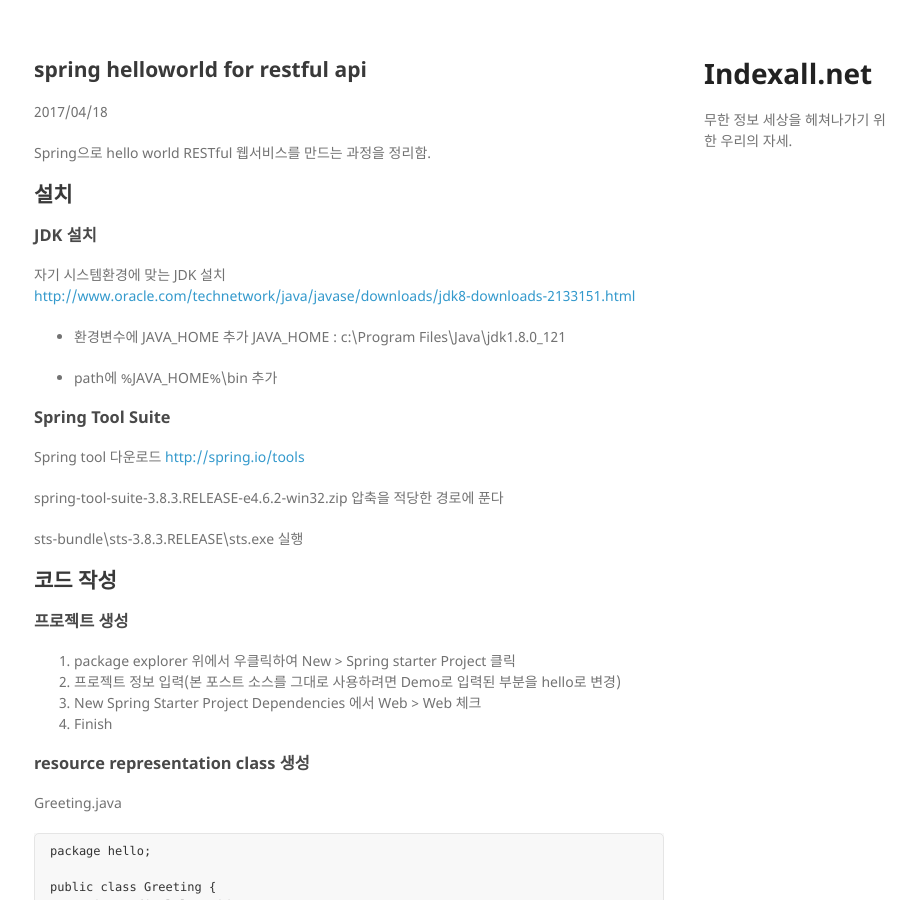
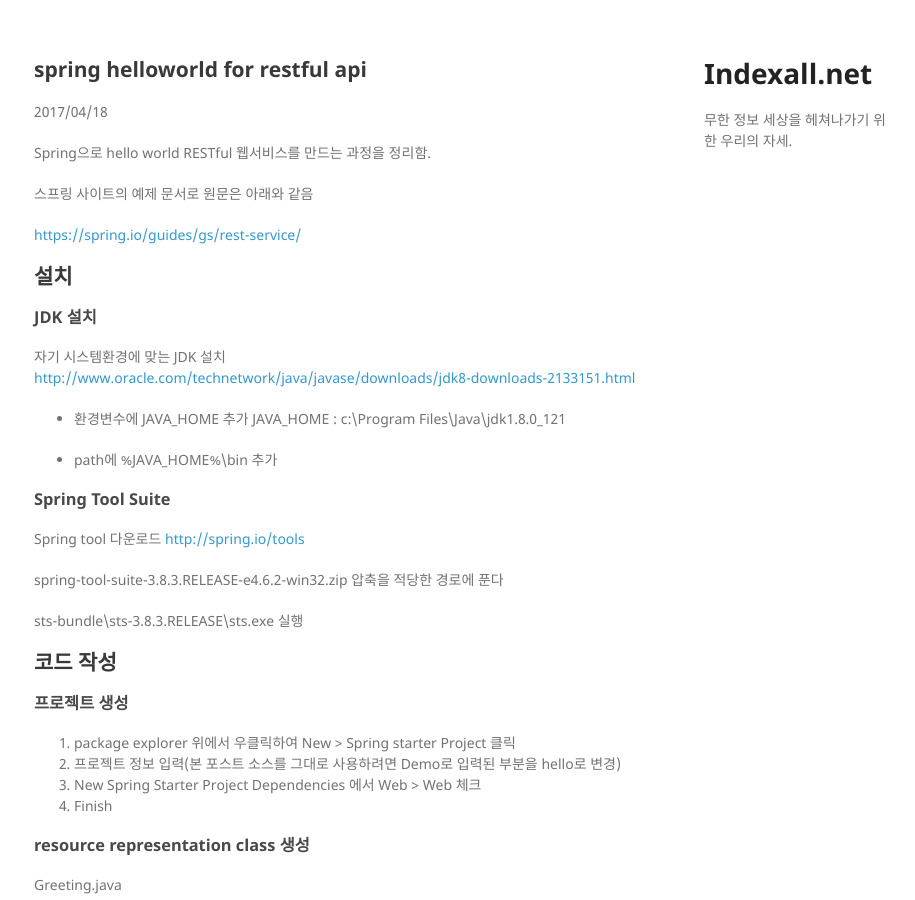
Before and after one commit to indexall/indexall.github.io, a Jekyll site: the page built from _posts/2017-04-18-spring-helloworld-rest-example.md, in a window 1280 px wide and 900 px high. Shown: the whole window, without its empty margins (176-1091 px from the left). Built offline with Jekyll 4.4.1, drawn with Linux system fonts in a browser that asks for light colours.

Commit message:
Update 2017-04-18-spring-helloworld-rest-example.md

```diff
--- a/_posts/2017-04-18-spring-helloworld-rest-example.md
+++ b/_posts/2017-04-18-spring-helloworld-rest-example.md
@@ -6,6 +6,10 @@ author: "indexall"
 meta: "spring helloworld restful api"
 ---
 Spring으로 hello world RESTful 웹서비스를 만드는 과정을 정리함.
+
+스프링 사이트의 예제 문서로 원문은 아래와 같음
+
+[https://spring.io/guides/gs/rest-service/](https://spring.io/guides/gs/rest-service/)
 
 ## 설치
 ### JDK 설치
```
